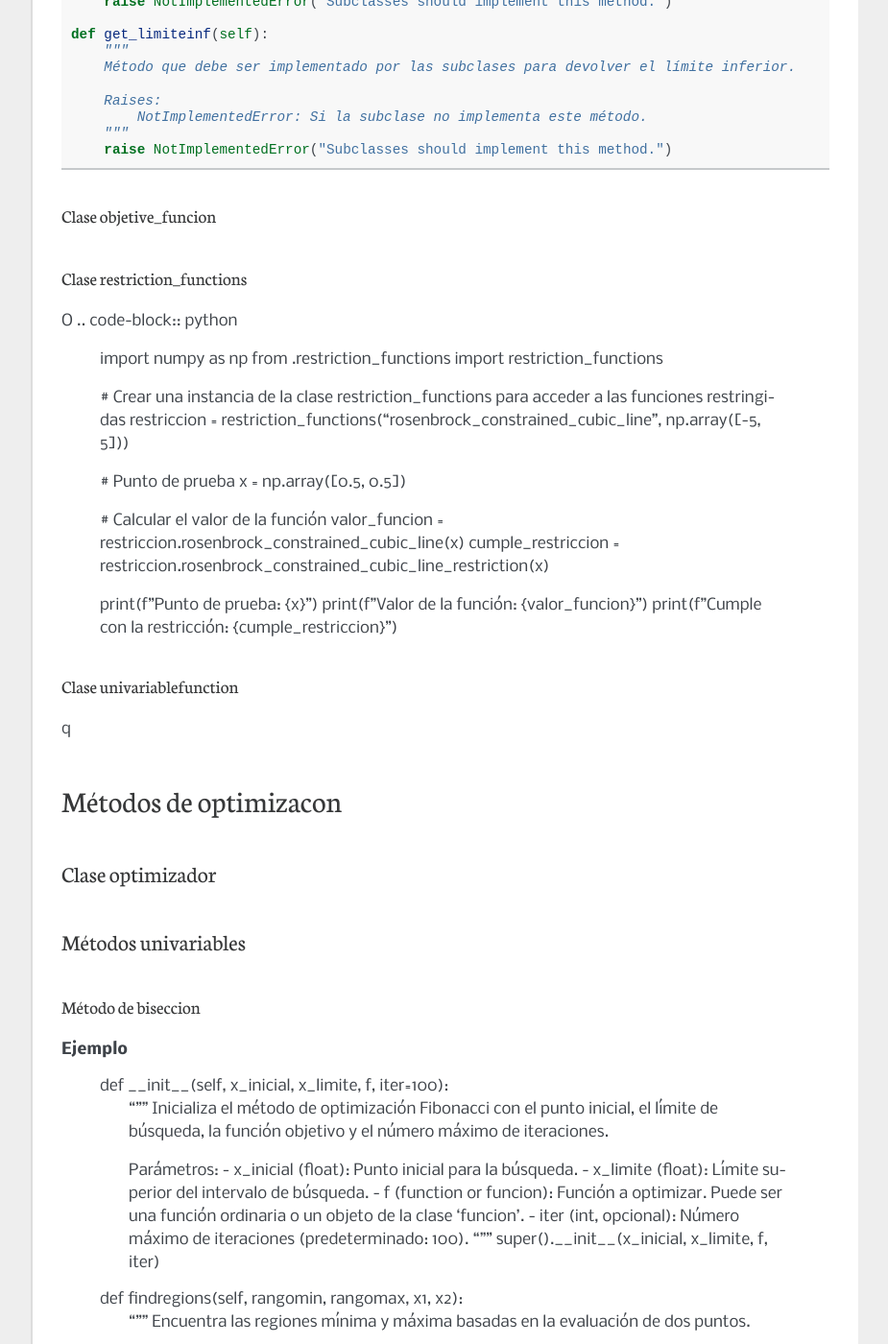
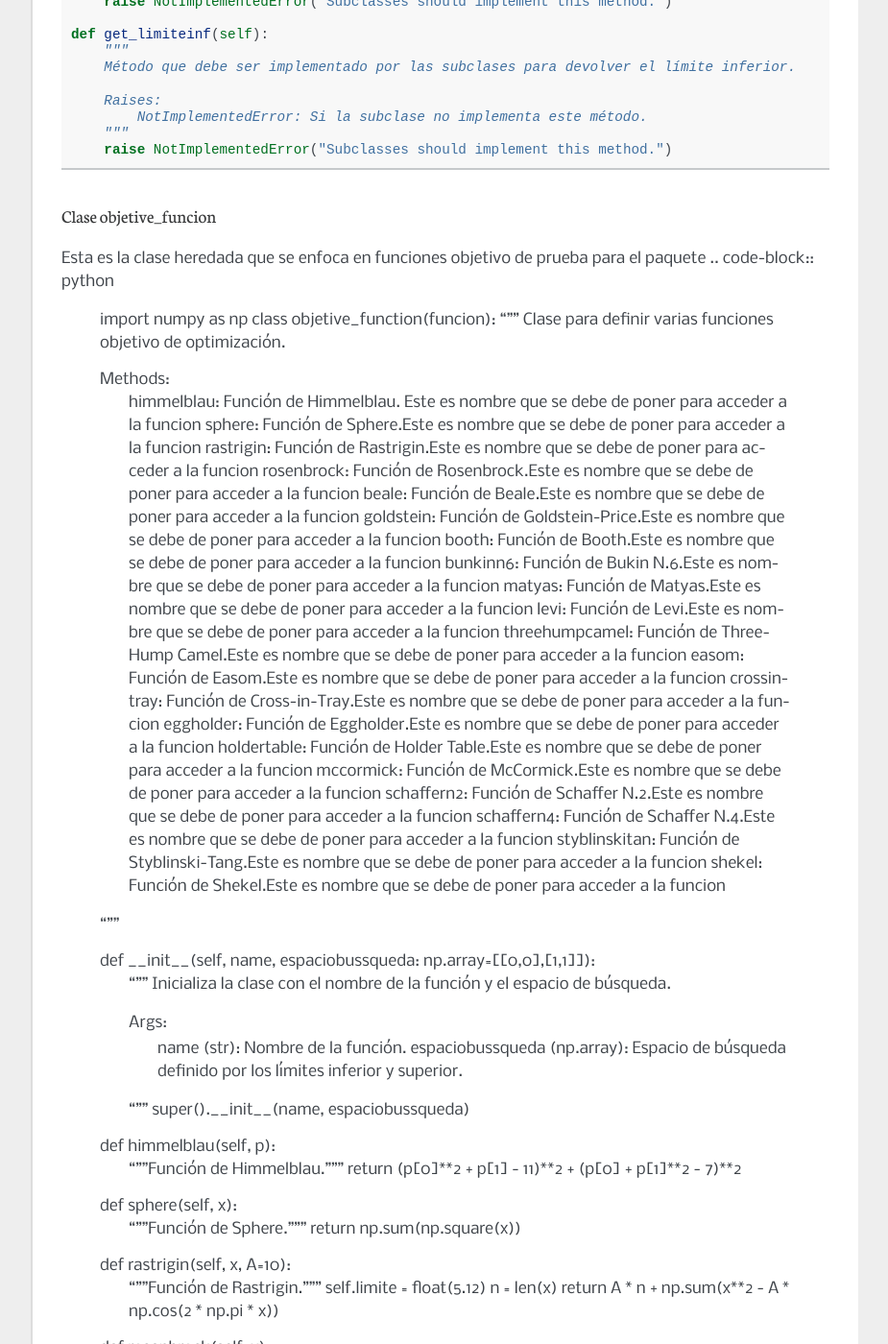
Before and after one commit to JoshRL117/joshoptimizacion8, a Sphinx documentation site: the page built from docs/source/codigo.rst, in a window 1280 px wide and 1400 px high, scrolled down 1758 px. Shown: the whole window at 96% size, without its empty margins (198-1123 px from the left). Built offline with Sphinx 7.4.7, drawn with Linux system fonts in a browser that asks for light colours; some of the changed text lies outside the part shown.

Commit message:
Update codigo.rst

```diff
--- a/docs/source/codigo.rst
+++ b/docs/source/codigo.rst
@@ -111,6 +111,7 @@
 
 Clase objetive_funcion
 ^^^^^^^^^^^^^^^^^^^^^^^^^^^^^^^^^^^^^^^^^^^^^
+Esta es la clase heredada que se enfoca en funciones objetivo de prueba para el paquete
 .. code-block:: python
     import numpy as np
     class objetive_function(funcion):
```
